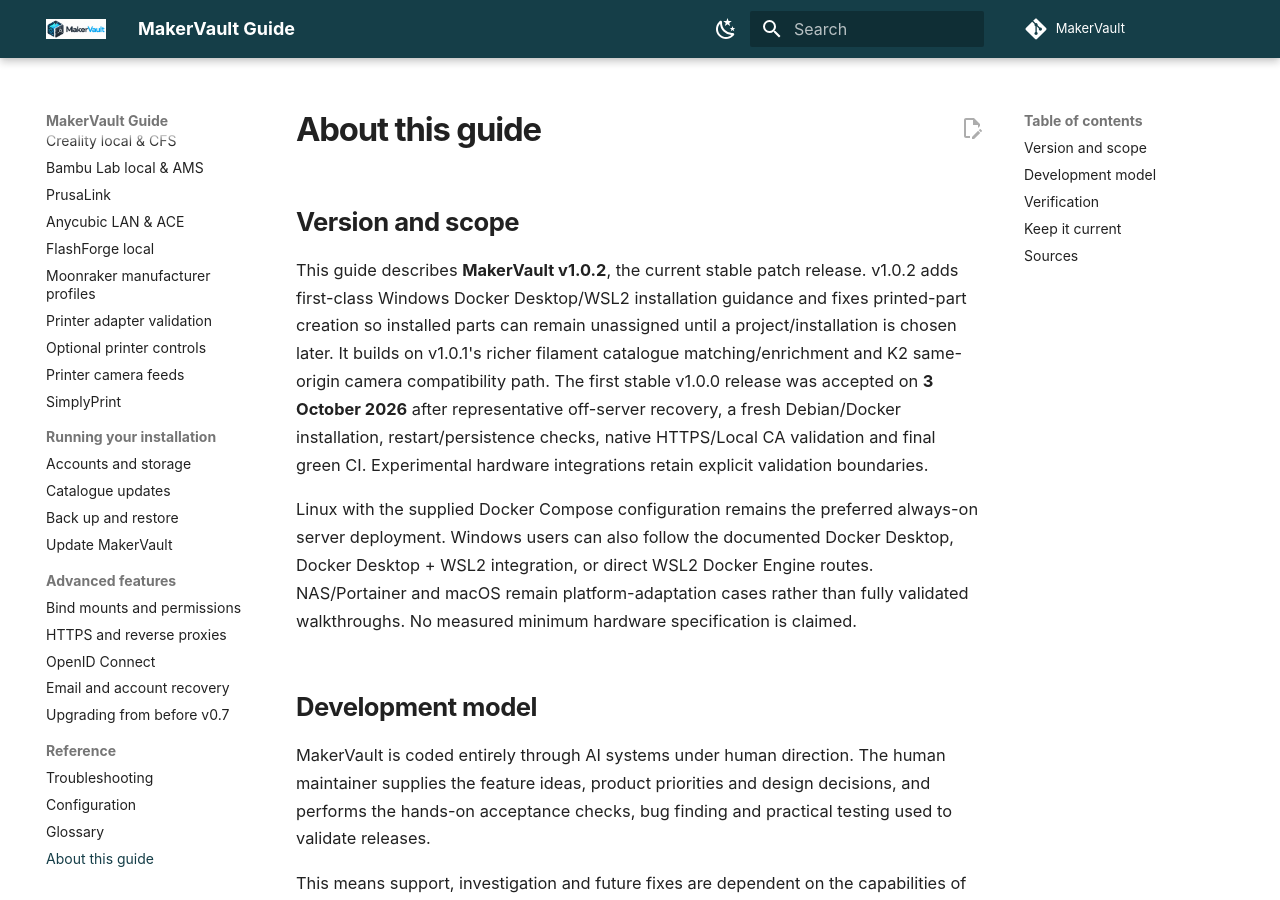
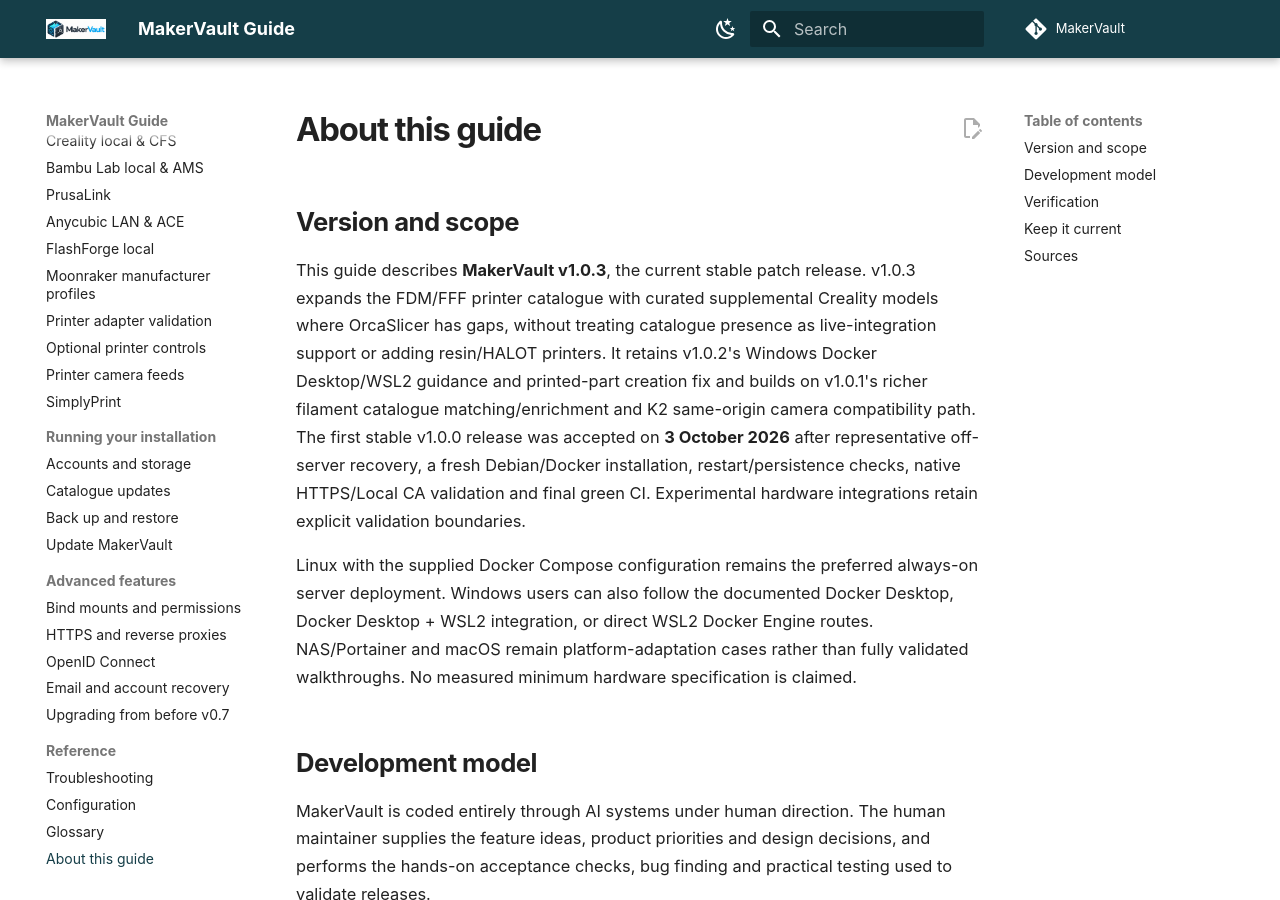
Before and after one commit to gavrd7/MakerVault, an MkDocs documentation site: the page built from docs/guide/reference/about.md, in a window 1280 px wide and 900 px high. Built offline with MkDocs 1.6.1 and Material for MkDocs 9.7.7, drawn with Linux system fonts in a browser that asks for light colours; comment, search, counter and statistics services are not loaded.

Commit message:
Update guide scope for v1.0.3

```diff
--- a/docs/guide/reference/about.md
+++ b/docs/guide/reference/about.md
@@ -2,7 +2,7 @@
 
 ## Version and scope
 
-This guide describes **MakerVault v1.0.2**, the current stable patch release. v1.0.2 adds first-class Windows Docker Desktop/WSL2 installation guidance and fixes printed-part creation so installed parts can remain unassigned until a project/installation is chosen later. It builds on v1.0.1's richer filament catalogue matching/enrichment and K2 same-origin camera compatibility path. The first stable v1.0.0 release was accepted on **3 October 2026** after representative off-server recovery, a fresh Debian/Docker installation, restart/persistence checks, native HTTPS/Local CA validation and final green CI. Experimental hardware integrations retain explicit validation boundaries.
+This guide describes **MakerVault v1.0.3**, the current stable patch release. v1.0.3 expands the FDM/FFF printer catalogue with curated supplemental Creality models where OrcaSlicer has gaps, without treating catalogue presence as live-integration support or adding resin/HALOT printers. It retains v1.0.2's Windows Docker Desktop/WSL2 guidance and printed-part creation fix and builds on v1.0.1's richer filament catalogue matching/enrichment and K2 same-origin camera compatibility path. The first stable v1.0.0 release was accepted on **3 October 2026** after representative off-server recovery, a fresh Debian/Docker installation, restart/persistence checks, native HTTPS/Local CA validation and final green CI. Experimental hardware integrations retain explicit validation boundaries.
 
 Linux with the supplied Docker Compose configuration remains the preferred always-on server deployment. Windows users can also follow the documented Docker Desktop, Docker Desktop + WSL2 integration, or direct WSL2 Docker Engine routes. NAS/Portainer and macOS remain platform-adaptation cases rather than fully validated walkthroughs. No measured minimum hardware specification is claimed.
 
```
